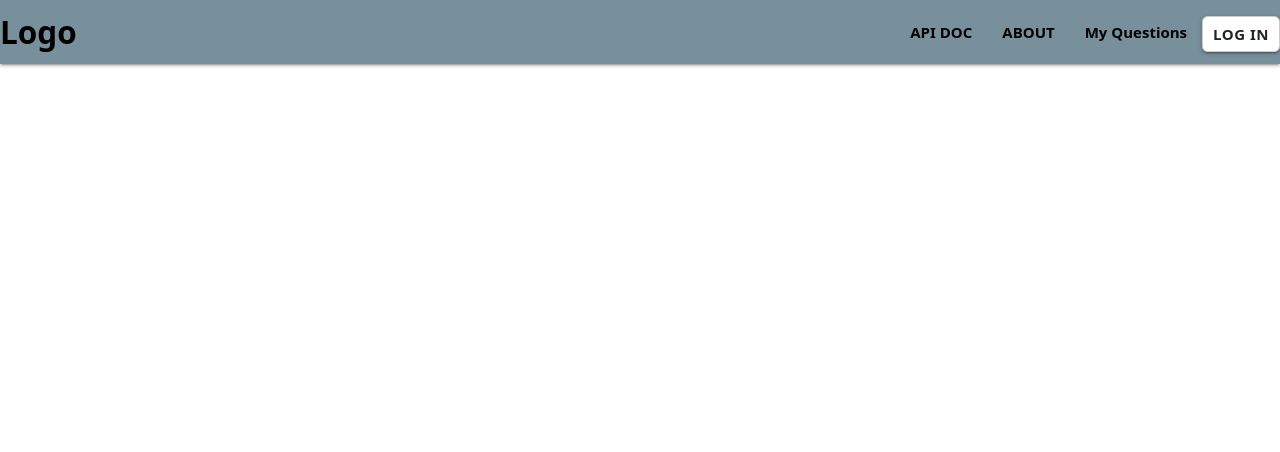
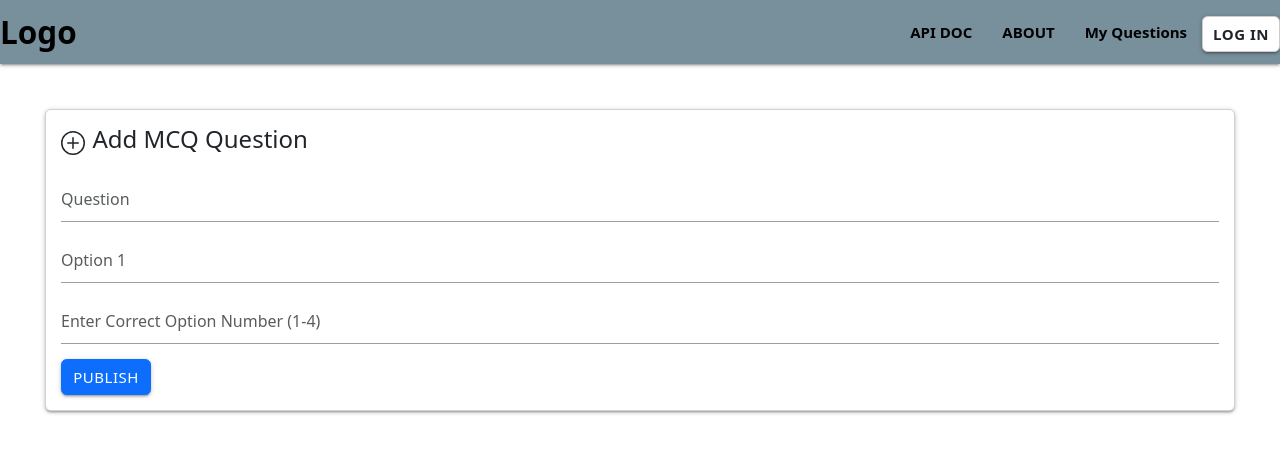
Before and after one commit to BhatNishanthGanesh/APIElite5, a React (Create React App) app: page / in a window 1280 px wide. Shown: the top 452 px of the page. Built offline with nearby package versions, Linux system fonts and the light colour scheme; no server answers.

Commit message:
feat:Changes in inputfield

```diff
--- a/package.json
+++ b/package.json
@@ -9,9 +9,11 @@
     "@testing-library/user-event": "^13.5.0",
     "axios": "^1.4.0",
     "bootstrap": "^5.3.1",
+    "bootstrap-icons": "^1.10.5",
     "isomorphic-fetch": "^3.0.0",
     "react": "^18.2.0",
     "react-dom": "^18.2.0",
+    "react-icons": "^4.10.1",
     "react-router-dom": "^6.14.2",
     "react-scripts": "5.0.1",
     "react-toastify": "^9.1.3",
--- a/src/components/Inputfield.js
+++ b/src/components/Inputfield.js
@@ -1,49 +1,97 @@
-import React, { useState, useEffect } from "react";
+import React, { useState } from "react";
 import axios from "axios";
 import { useAuth0 } from "@auth0/auth0-react";
+import { BsPlusCircle } from "react-icons/bs";
 
-
-const QuestionForm=()=>{
+const QuestionForm = () => {
   const { user } = useAuth0();
 
   const [question, setQuestion] = useState("");
-  const [option1, setOption1] = useState("");
-  const [option2, setOption2] = useState("");
-  const [option3, setOption3] = useState("");
-  const [option4, setOption4] = useState("");
+  const [options, setOptions] = useState([""]);
   const [correctOption, setCorrectOption] = useState("");
+
+  const handleOptionChange = (index, value) => {
+    const updatedOptions = [...options];
+    updatedOptions[index] = value;
+    setOptions(updatedOptions);
+  };
+
+  const handleAddOption = () => {
+    setOptions([...options, ""]);
+  };
 
   const handleSubmit = async (event) => {
     event.preventDefault();
+    if (!user || !user.name) {
+      alert("User information not available.");
+      return;
+    }
     const data = {
       question: question,
-      option1: option1,
-      option2: option2,
-      option3: option3,
-      option4: option4,
+      option:options,
       correctOption: correctOption,
       likesnumber:0,
       answered:0,
       correct:0,
       username: user.name,
     };
-    await axios.post('https://api-stpn.onrender.com/questions', data);
-    alert('Question added successfully');
+
+  try {
+    await axios.post("https://api-stpn.onrender.com/questions", data);
+    alert("Question added successfully");
+  } catch (error) {
+    console.error("Error adding question:", error);
+    alert("An error occurred while adding the question.");
+  }
   };
 
   return (
-    <div>
-      <h3>Add Question</h3>
-      <form onSubmit={handleSubmit}>
-        <input type="text" placeholder="Question" value={question} onChange={(event) => setQuestion(event.target.value)} required/> <br />
-        <input type="text" placeholder="Option 1" value={option1} onChange={(event) => setOption1(event.target.value)} required/> <br />
-        <input type="text" placeholder="Option 2" value={option2} onChange={(event) => setOption2(event.target.value)} required/> <br />
-        <input type="text" placeholder="Option 3" value={option3} onChange={(event) => setOption3(event.target.value)} required/> <br />
-        <input type="text" placeholder="Option 4" value={option4} onChange={(event) => setOption4(event.target.value)} required/> <hr />
-        <input type="text" placeholder="Enter Correct Oprion" value={correctOption} onChange={(event) => setCorrectOption(event.target.value)} required/>
-         <br />
-        <button type="submit">Publish it</button>
-      </form>
+    <div className="question-form card card-sm m-5">
+      <div className="card-body">
+        <div className="d-flex align-items-center mb-3">
+          <BsPlusCircle className="plus-icon me-2" size={24} onClick={handleAddOption} />
+          <h3 className="card-title">Add MCQ Question</h3>
+        </div>
+        <form className="question-form" onSubmit={handleSubmit}>
+          <div className="mb-3">
+            <input
+              type="text"
+              className="form-control"
+              placeholder="Question"
+              value={question}
+              onChange={(event) => setQuestion(event.target.value)}
+              required
+            />
+          </div>
+          {options.map((option, index) => (
+            <div className="mb-3 option-container" key={index}>
+              <input
+                type="text"
+                className="form-control"
+                placeholder={`Option ${index + 1}`}
+                value={option}
+                onChange={(event) => handleOptionChange(index, event.target.value)}
+                required
+              />
+            </div>
+          ))}
+          <div className="mb-3">
+            <input
+              type="number"
+              min="1"
+              max={options.length}
+              className="form-control"
+              placeholder="Enter Correct Option Number (1-4)"
+              value={correctOption}
+              onChange={(event) => setCorrectOption(event.target.value)}
+              required
+            />
+          </div>
+          <button type="submit" className="btn btn-primary">
+            Publish
+          </button>
+        </form>
+      </div>
     </div>
   );
 };
--- a/src/pages/Home.js
+++ b/src/pages/Home.js
@@ -2,6 +2,7 @@ import React from 'react'
 import Navbar from '../components/Navbar'
 import Footer from '../components/footer'
 import Questions from './Questions'
+import Input from '../components/Inputfield'
 import "bootstrap/dist/css/bootstrap.min.css"
 
 function Home() {
@@ -9,6 +10,9 @@ function Home() {
     <div>
       <div>
         <Navbar/>
+      </div>
+      <div>
+        <Input/>
       </div>
       <div>
         {/* Body of the page  */}
```
Also changed, not shown: 1 other file (tests, documents, lock files or other folders).
